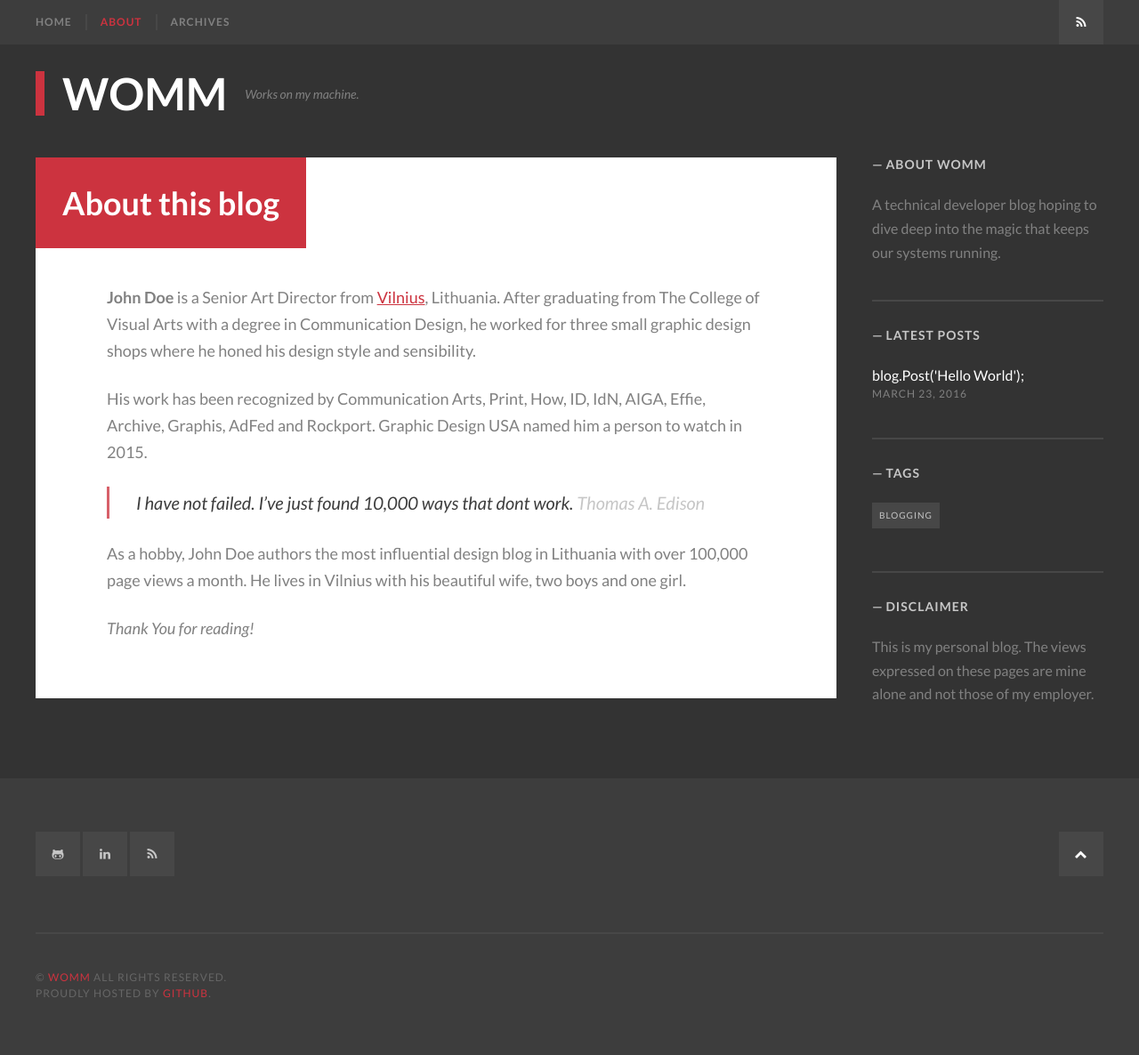
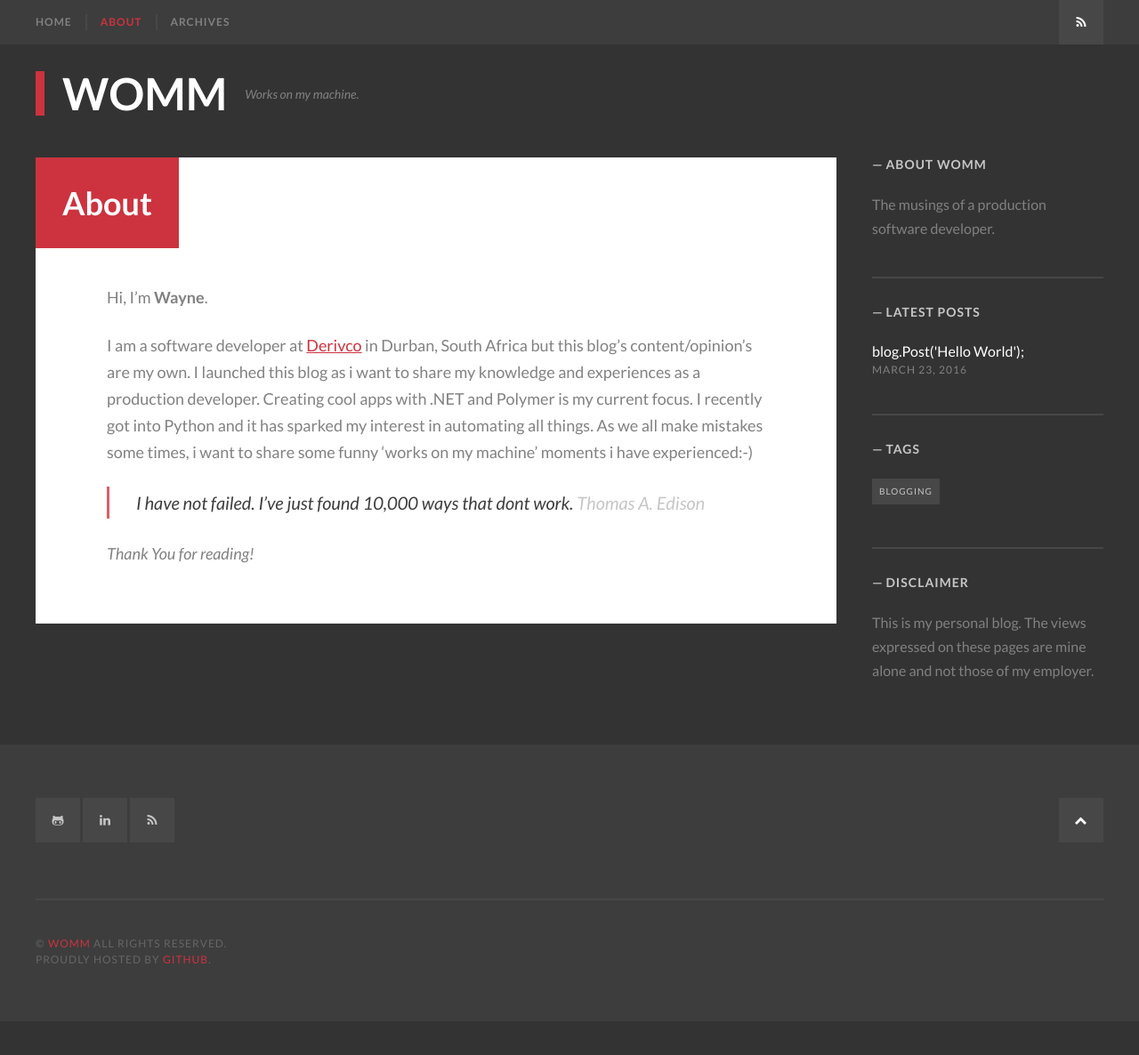
Before and after one commit to WayneGoosen/WayneGoosen.github.io, a Jekyll site: the page built from about.md, in a window 1280 px wide. Shown: the whole page at 89% size. Built offline with Jekyll 4.4.1, drawn with Linux system fonts in a browser that asks for light colours; some web fonts are replaced; after the commit the page ends 1148 px from its top, so only the background shows below that.

Commit message:
Updated About. Added Disqus.

```diff
--- a/_config.yml
+++ b/_config.yml
@@ -39,7 +39,7 @@ disqus:
 
 # Author information - author info at the bottom of the post
 author_name: "WOMM"
-author_bio: "A technical developer blog hoping to dive deep into the magic that keeps our systems running. "
+author_bio: "The musings of a production software developer. "
 author_url:  "http://waynegoosen.github.io"
 author_location: "Durban, South Africa"
 author_image: /images/authorimage.png
--- a/about.md
+++ b/about.md
@@ -1,16 +1,14 @@
 ---
 layout: page
-title: About this blog
-description: An optional about page for BlogInn Jekyll theme
+title: About
+description:
 #banner_image: aboutPage.jpg
 ---
 
-**John Doe** is a Senior Art Director from [Vilnius](https://en.wikipedia.org/wiki/Vilnius), Lithuania. After graduating from The College of Visual Arts with a degree in Communication Design, he worked for three small graphic design shops where he honed his design style and sensibility.
+Hi, I'm **Wayne**.
 
-His work has been recognized by Communication Arts, Print, How, ID, IdN, AIGA, Effie, Archive, Graphis, AdFed and Rockport. Graphic Design USA named him a person to watch in 2015.
+I am a software developer at [Derivco](https://www.derivco.com) in Durban, South Africa but this blog's content/opinion's are my own. I launched this blog as i want to share my knowledge and experiences as a production developer. Creating cool apps with .NET and Polymer is my current focus. I recently got into Python and it has sparked my interest in automating all things. As we all make mistakes some times, i want to share some funny 'works on my machine' moments i have experienced:-)
 
 >I have not failed. I've just found 10,000 ways that dont work. <cite>Thomas A. Edison</cite>
 
-As a hobby, John Doe authors the most influential design blog in Lithuania with over 100,000 page views a month. He lives in Vilnius with his beautiful wife, two boys and one girl.
-
 *Thank You for reading!*
```
Also changed, not shown: _layouts/post.html (+15 -0 lines).
